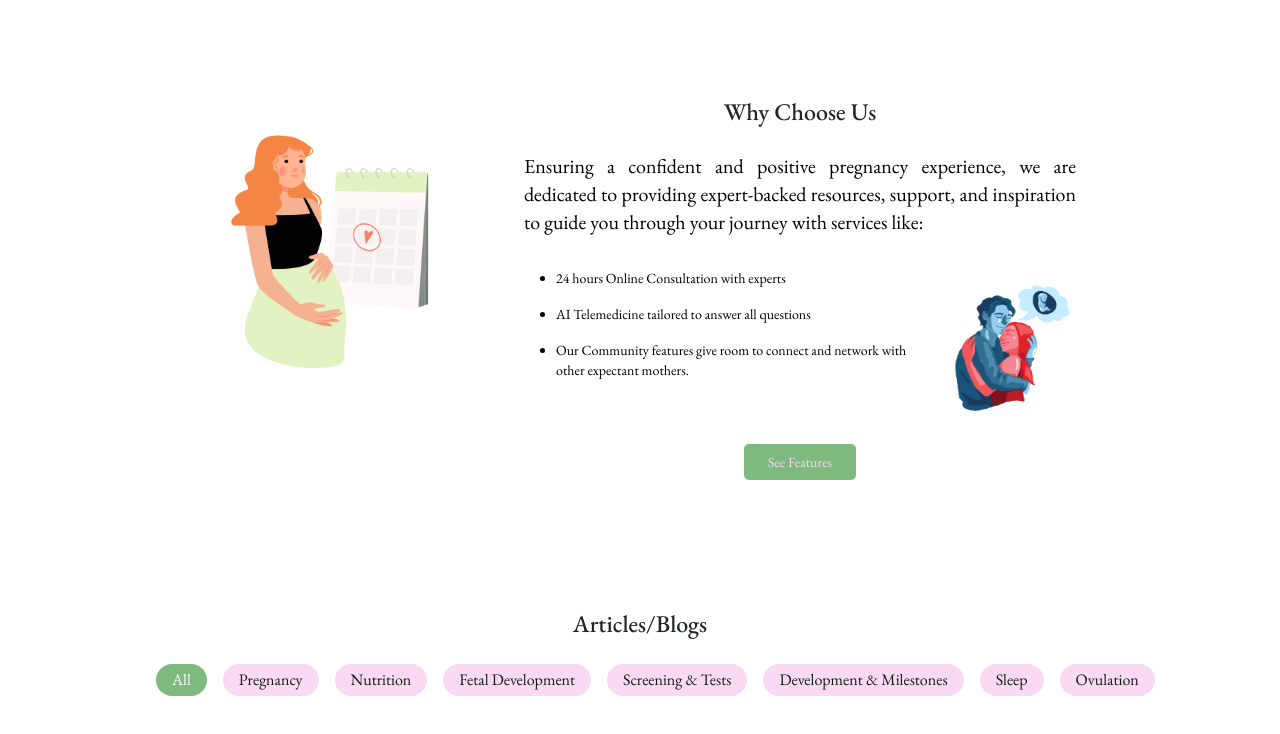
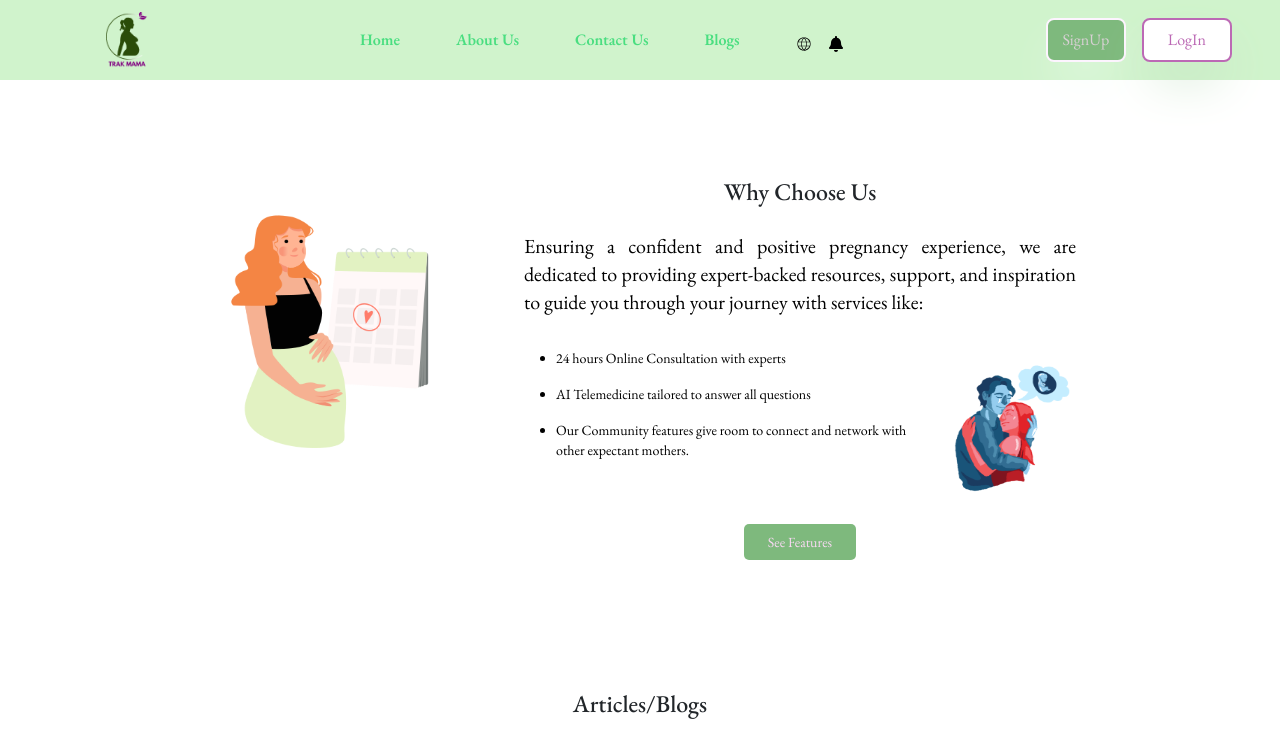
Before and after one commit to Adaobilynda1234/Trakmama-project, a React (Vite) app: page / in a window 1280 px wide. Shown: the top 734 px of the page. Built offline with nearby package versions, Linux system fonts and the light colour scheme; the HTML template or start-up script is replaced by a standard one.

Commit message:
Update App.jsx

```diff
--- a/src/App.jsx
+++ b/src/App.jsx
@@ -36,8 +36,7 @@ function App() {
 
 
       <AuthProvider>
-        {/* <Navbar /> */}
-        {/* defining react-router path */}
+        <Navbar />         {/* defining react-router path */}
         <Routes>
           <Route path="/" element={<Home />} />
           <Route path="/signup" element={<SignupForm />} />
@@ -73,7 +72,7 @@ function App() {
           <Route path="website" element={<Website title CiGlobe />} />
           <Route path="blogs" element={<Blogs title Blogs />} />
         </Routes>
-        {/* <Footer/> */}
+         <Footer/>
       </AuthProvider>
 
 
```
